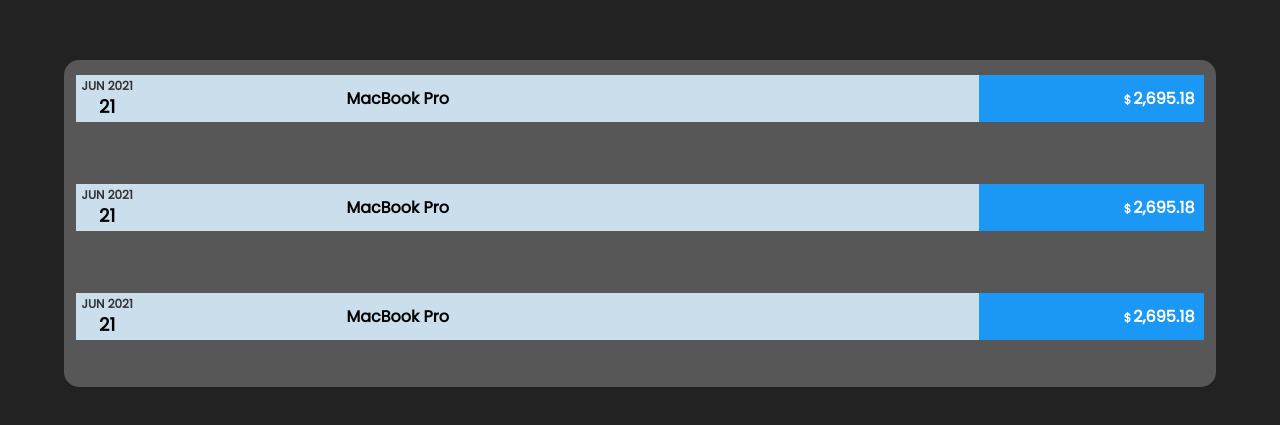
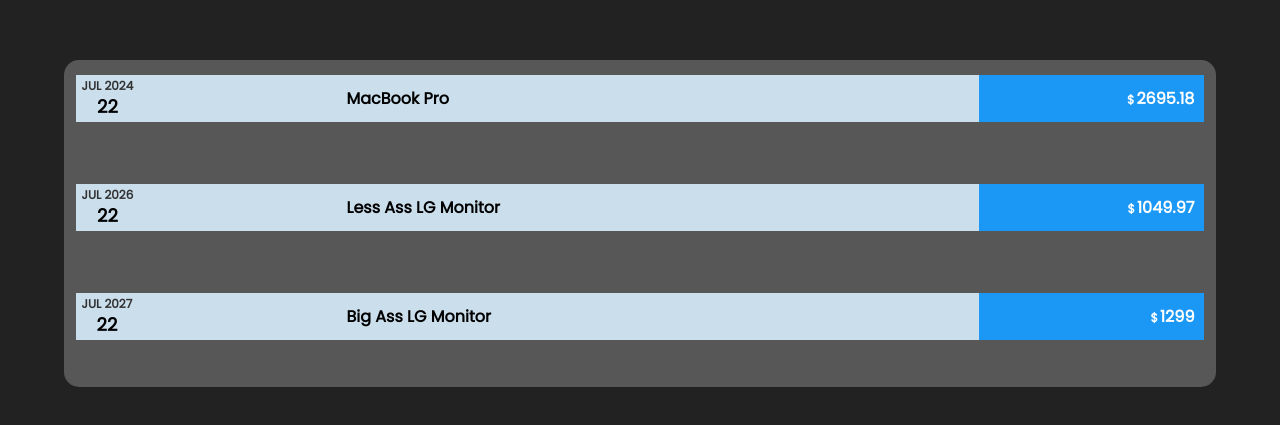
Before and after one commit to kartikkoul/cool-expense-tracker, a React (Create React App) app: page / in a window 1280 px wide. Shown: the part 177-602 px from the top of the page. Built offline with nearby package versions, Linux system fonts and the light colour scheme.

Commit message:
Expense Item

```diff
--- a/src/App.js
+++ b/src/App.js
@@ -13,7 +13,7 @@
         },
         {
             sno : 2,
-            title : 'Les Ass LG Monitor',
+            title : 'Less Ass LG Monitor',
             date : new Date(2026, 6, 22),
             amount : 1049.97
         },
--- a/src/myComponents/Expense.js
+++ b/src/myComponents/Expense.js
@@ -2,6 +2,11 @@
 import './Expense.css'
 
 const Expense = (props) => {
+
+    const DD = props.expenseObj.date.toLocaleDateString('en-US', {day :'numeric'});
+    const YY = props.expenseObj.date.toLocaleDateString('en-US', {year : 'numeric'});
+    const MM = props.expenseObj.date.toLocaleDateString('en-US', {month : 'long'}).slice(0,3).toUpperCase();
+
 
     return (
         <div className='expenseOuter'>
@@ -10,20 +15,20 @@
                     <div className="sectionOneInner">
                         <div className="date">
                             <div className="MMYY">
-                                <p>JUN 2021</p>
+                                <p>{MM} {YY}</p>
                             </div>
                             <div className="DD">
-                                <p>21</p>
+                                <p>{DD}</p>
                             </div>
                         </div>
                         <div className="title">
-                            <p>MacBook Pro</p>
+                            <p>{props.expenseObj.title}</p>
                         </div>
                     </div>
                 </div>
                 <div className="sectionTwoOuter">
                     <div className="sectionTwoInner">
-                        <p><span className="dollarSign">$</span>2,695.18</p>
+                        <p><span className="dollarSign">$</span>{props.expenseObj.amount}</p>
                     </div>
                 </div>
             </div>
```
